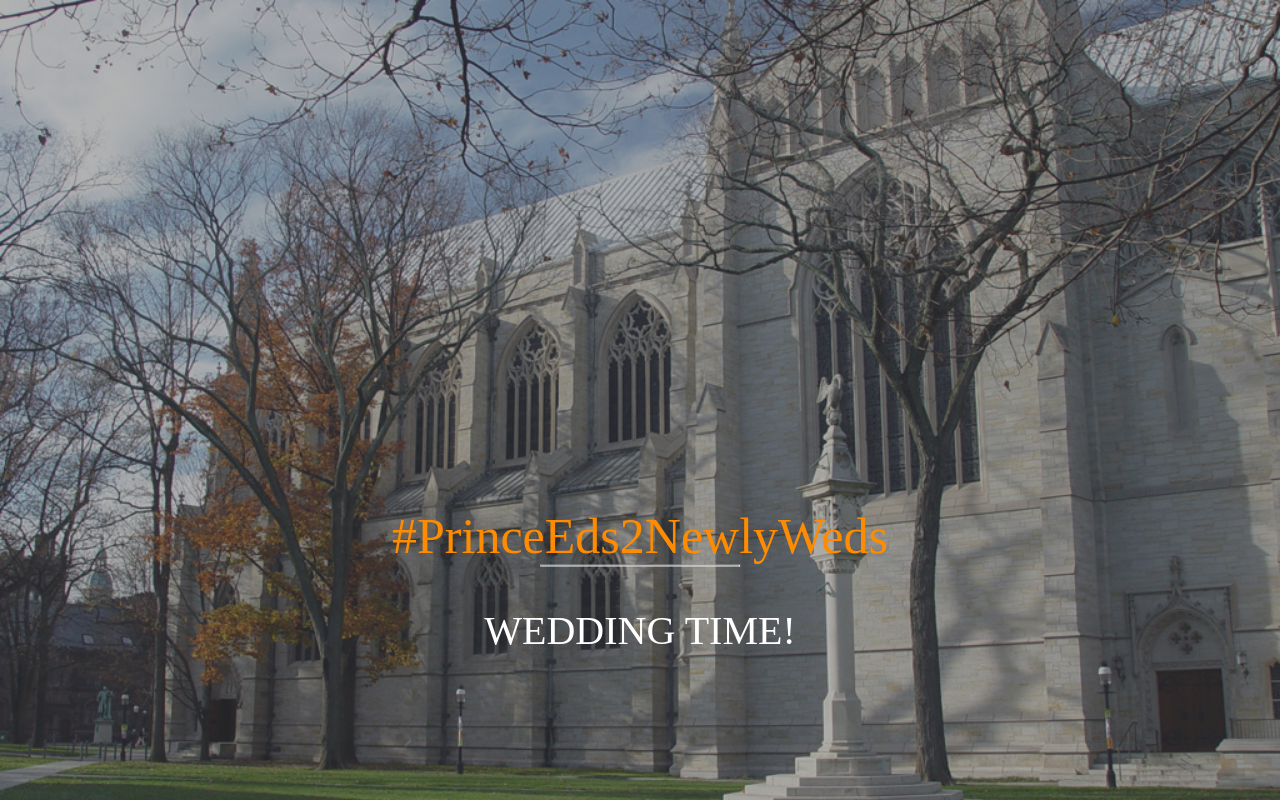
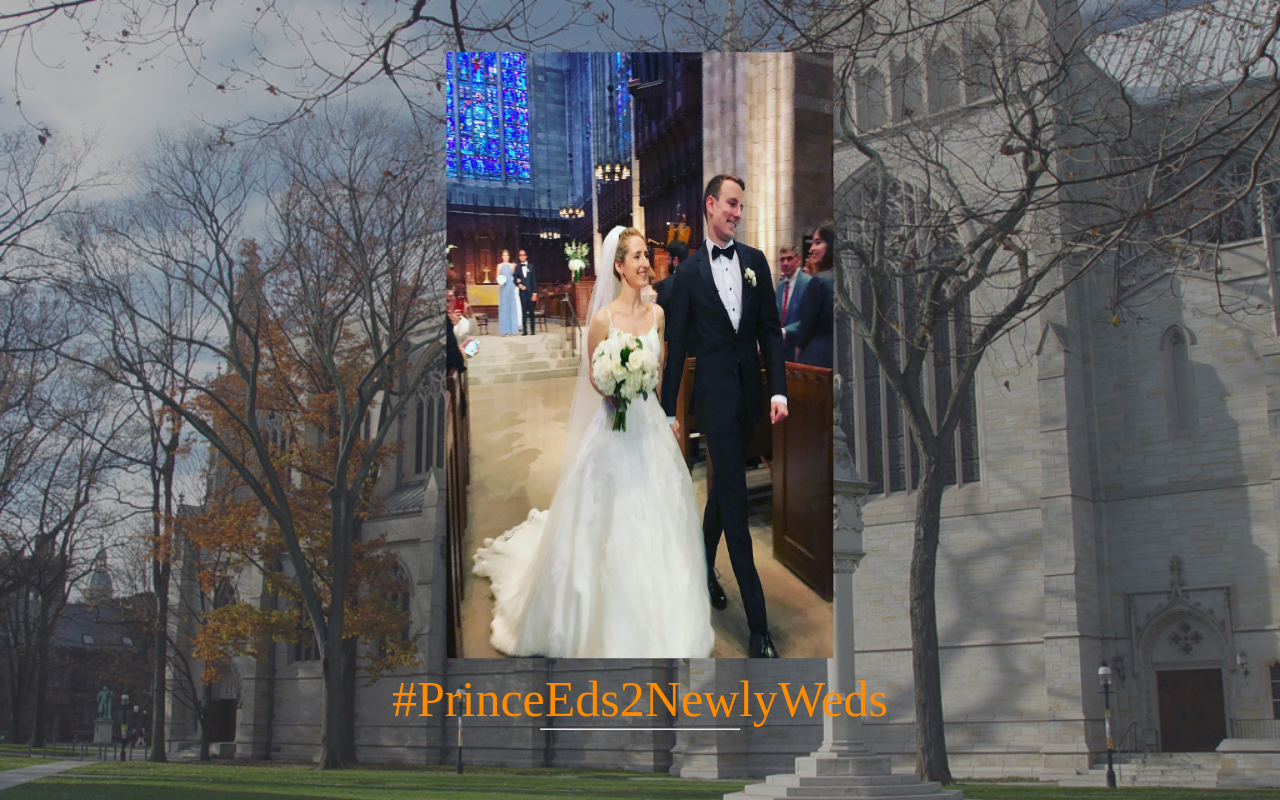
Before and after one commit to ngurnani/CountdownWebsite, a plain HTML site: page index.html in a window 1280 px wide. Drawn offline with Linux system fonts and the light colour scheme.

Commit message:
removed wedding countdown script and added image from wedding

```diff
--- a/index.html
+++ b/index.html
@@ -37,9 +37,21 @@ body, html {
     left: 16px;
 }
 
+.top{
+   position: absolute;
+    top: 47%;
+    left: 50%;
+    transform: translate(-50%, -50%);
+    text-align: center;
+    height: 87%;
+    width: 55%;
+    opacity: 0.97;
+
+}
+
 .middle {
     position: absolute;
-    top: 75%;
+    top: 90%;
     left: 50%;
     transform: translate(-50%, -50%);
     text-align: center;
@@ -54,15 +66,18 @@ hr {
 <div class="bgimg">
 </div>
 
+
 <div class="main">
+    <div class="top">
+        <img src="wedding.jpg" alt="Wedding" class="top" width="128" height="128" >
+    </div>
+
   <div class="middle">
     <a href="http://meredithandkevin.us/" style="color: #FF8C00; text-decoration: none;">#PrinceEds2NewlyWeds</a></h1>
     <hr>
     <p id="demo" style="font-size:40px"></p>
   </div>
 </div>
-
-
 
 
 <!-- <div class="bgimg">
@@ -80,34 +95,34 @@ hr {
 </div>
  -->
 <script>
-// Set the date we're counting down to
-var countDownDate = new Date("April 28, 2018 15:00:00").getTime();
+// // Set the date we're counting down to
+// var countDownDate = new Date("April 28, 2018 15:00:00").getTime();
 
-// Update the count down every 1 second
-var countdownfunction = setInterval(function() {
+// // Update the count down every 1 second
+// var countdownfunction = setInterval(function() {
 
-    // Get todays date and time
-    var now = new Date().getTime();
+//     // Get todays date and time
+//     var now = new Date().getTime();
 
-    // Find the distance between now an the count down date
-    var distance = countDownDate - now;
+//     // Find the distance between now an the count down date
+//     var distance = countDownDate - now;
 
-    // Time calculations for days, hours, minutes and seconds
-    var days = Math.floor(distance / (1000 * 60 * 60 * 24));
-    var hours = Math.floor((distance % (1000 * 60 * 60 * 24)) / (1000 * 60 * 60));
-    var minutes = Math.floor((distance % (1000 * 60 * 60)) / (1000 * 60));
-    var seconds = Math.floor((distance % (1000 * 60)) / 1000);
+//     // Time calculations for days, hours, minutes and seconds
+//     var days = Math.floor(distance / (1000 * 60 * 60 * 24));
+//     var hours = Math.floor((distance % (1000 * 60 * 60 * 24)) / (1000 * 60 * 60));
+//     var minutes = Math.floor((distance % (1000 * 60 * 60)) / (1000 * 60));
+//     var seconds = Math.floor((distance % (1000 * 60)) / 1000);
 
-    // Output the result in an element with id="demo"
-    document.getElementById("demo").innerHTML = days + "d " + hours + "h "
-    + minutes + "m " + seconds + "s ";
+//     // Output the result in an element with id="demo"
+//     document.getElementById("demo").innerHTML = days + "d " + hours + "h "
+//     + minutes + "m " + seconds + "s ";
 
-    // If the count down is over, write some text
-    if (distance < 0) {
-        clearInterval(countdownfunction);
-        document.getElementById("demo").innerHTML = "WEDDING TIME!";
-    }
-}, 1000);
+//     // If the count down is over, write some text
+//     if (distance < 0) {
+//         clearInterval(countdownfunction);
+//         document.getElementById("demo").innerHTML = "WEDDING TIME!";
+//     }
+// }, 1000);
 </script>
 
 </body>
```
Also changed, not shown: wedding.jpg (added).
